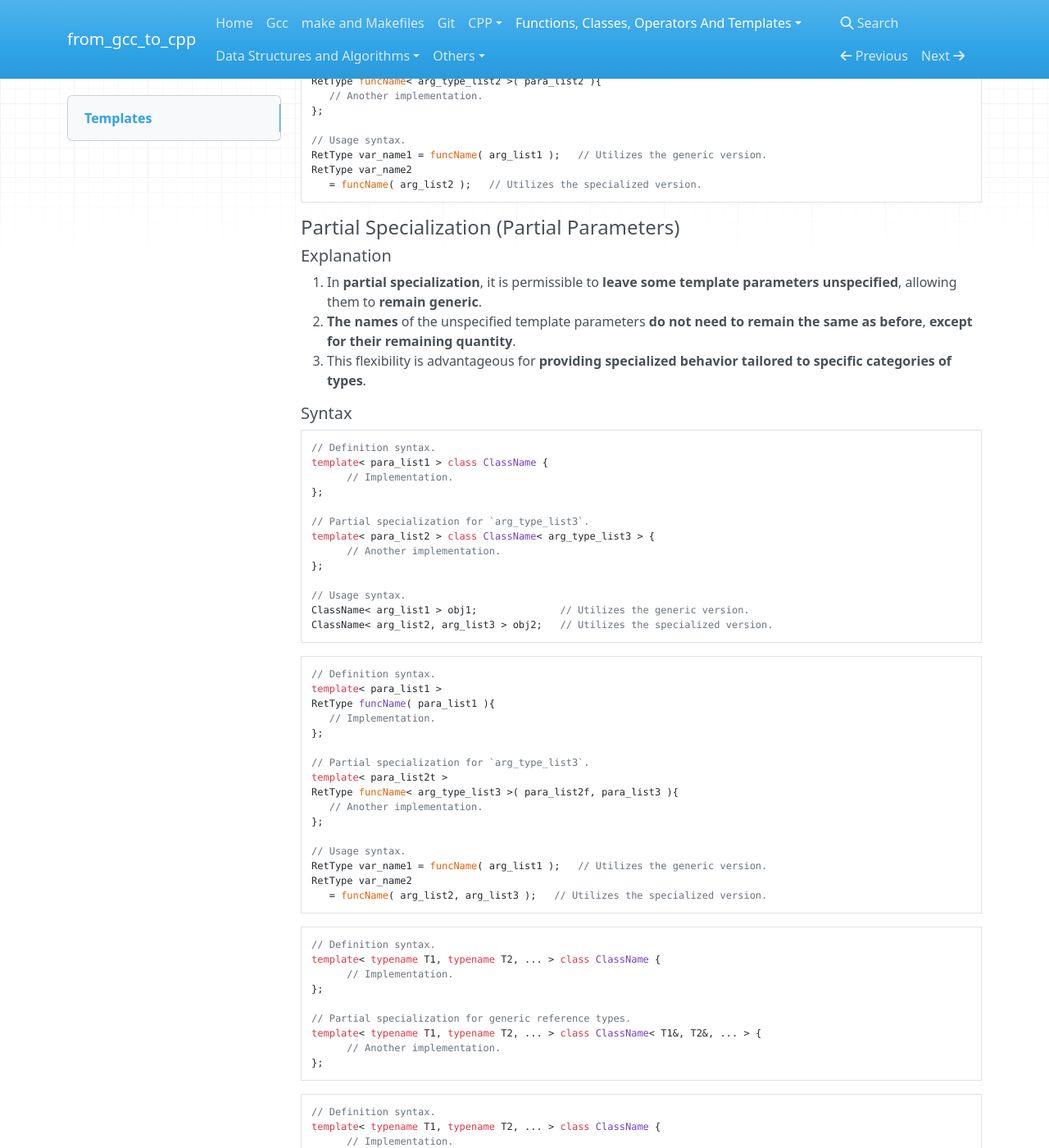
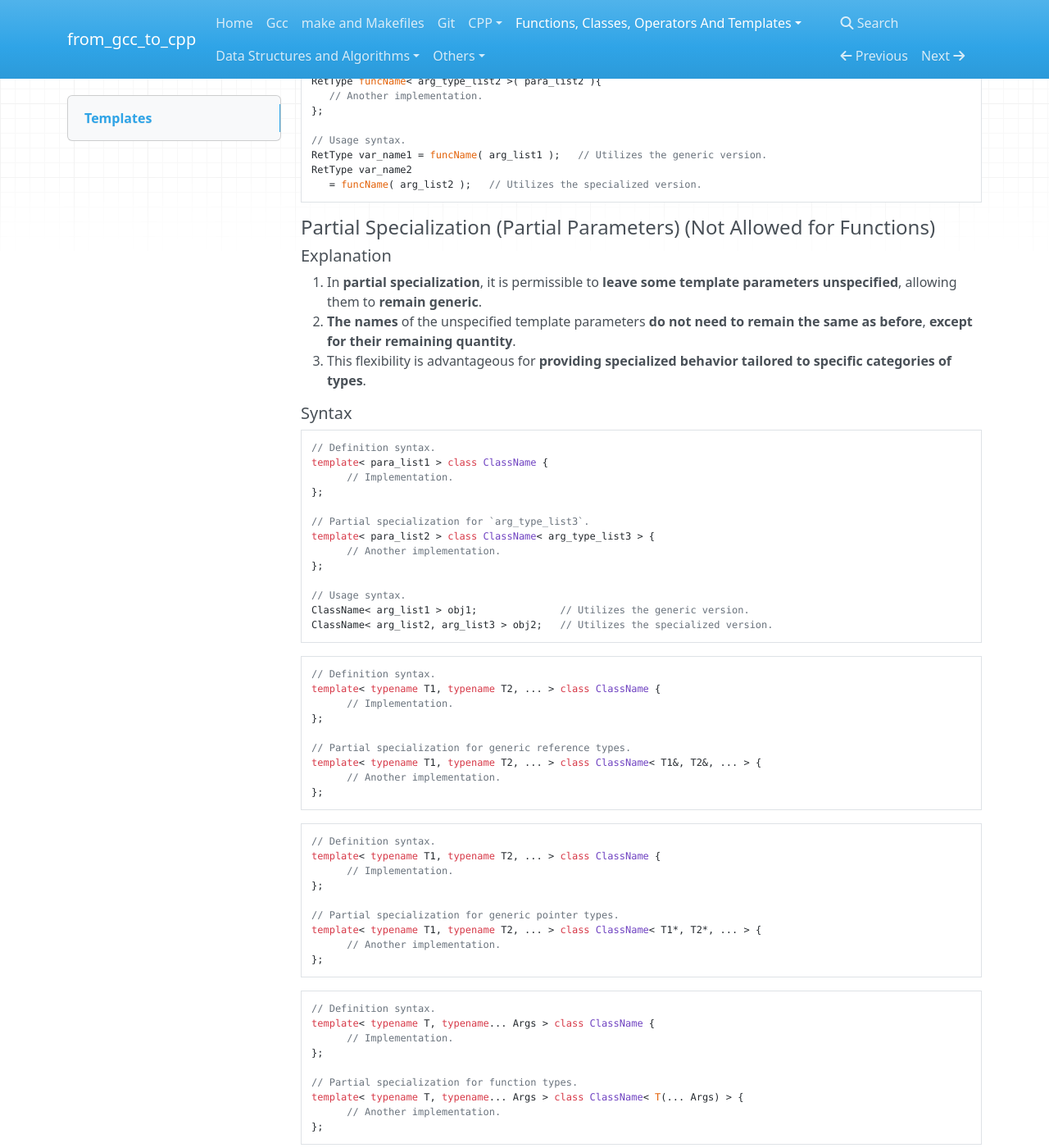
Before and after one commit to 0BananaBig0/from_gcc_to_cpp, an MkDocs documentation site: the page built from docs/Templates.md, in a window 1280 px wide and 1400 px high, scrolled down 5141 px. Shown: the whole window at 82% size. Built offline with MkDocs 1.6.1, drawn with Linux system fonts in a browser that asks for light colours; nearby versions of some CDN libraries; some of the changed text lies outside the part shown.

Commit message:
supplement and correct the content on template and ld

````diff
--- a/docs/Templates.md
+++ b/docs/Templates.md
@@ -17,7 +17,7 @@
     - [Full specialization](#full-specialization)
       - [Explanation](#explanation-4)
       - [Syntax](#syntax-2)
-    - [Partial Specialization (Partial Parameters)](#partial-specialization-partial-parameters)
+    - [Partial Specialization (Partial Parameters) (Not Allowed for Functions)](#partial-specialization-partial-parameters-not-allowed-for-functions)
       - [Explanation](#explanation-5)
       - [Syntax](#syntax-3)
   - [Variadic Templates (Template Packs)](#variadic-templates-template-packs)
@@ -288,7 +288,7 @@ RetType var_name2
    = funcName( arg_list2 );   // Utilizes the specialized version.
 ```
 
-#### Partial Specialization (Partial Parameters)
+#### Partial Specialization (Partial Parameters) (Not Allowed for Functions)
 
 ##### Explanation
 
@@ -315,25 +315,6 @@ template< para_list2 > class ClassName< arg_type_list3 > {
 // Usage syntax.
 ClassName< arg_list1 > obj1;              // Utilizes the generic version.
 ClassName< arg_list2, arg_list3 > obj2;   // Utilizes the specialized version.
-```
-
-```CPP
-// Definition syntax.
-template< para_list1 >
-RetType funcName( para_list1 ){
-   // Implementation.
-};
-
-// Partial specialization for `arg_type_list3`.
-template< para_list2t >
-RetType funcName< arg_type_list3 >( para_list2f, para_list3 ){
-   // Another implementation.
-};
-
-// Usage syntax.
-RetType var_name1 = funcName( arg_list1 );   // Utilizes the generic version.
-RetType var_name2
-   = funcName( arg_list2, arg_list3 );   // Utilizes the specialized version.
 ```
 
 ```CPP
````
Also changed, not shown: docs/FileIOs.md (+2 -2 lines), docs/Functions.md (+2 -1 lines), docs/Gcc.md (+1 -0 lines).
